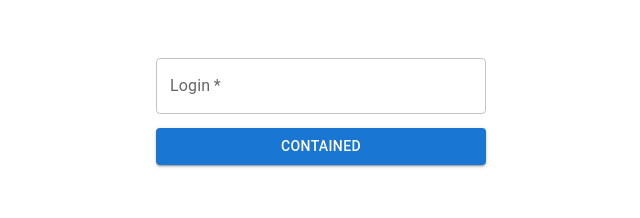
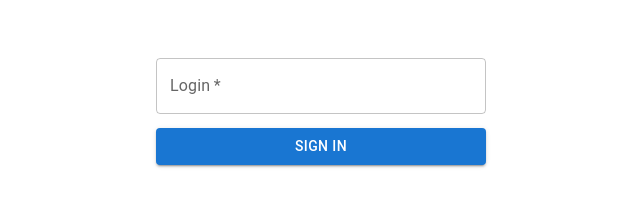
Before and after one commit to moevm/nosql2h22-monitoring, a React (Create React App) app in the folder frontend/: page / in a window 1280 px wide. Shown: the top 218 px of the page, without its empty margins (319-959 px from the left). Built offline with nearby package versions, Linux system fonts and the light colour scheme.

Commit message:
Changed button text

```diff
--- a/frontend/src/components/LoginComponent.tsx
+++ b/frontend/src/components/LoginComponent.tsx
@@ -1,8 +1,7 @@
 import React from "react";
-import Box from "@mui/material/Box";
+
 import TextField from "@mui/material/TextField";
 import { Button } from "@mui/material";
-import Grid from "@mui/material/Grid";
 
 import { useNavigate } from "react-router-dom";
 
@@ -49,7 +48,7 @@ const LoginComponent: React.FC<ILoginComporentProps> = ({}) => {
           variant="contained"
           onClick={loginAction}
         >
-          Contained
+          Sign in
         </Button>
       </div>
     </>
```
